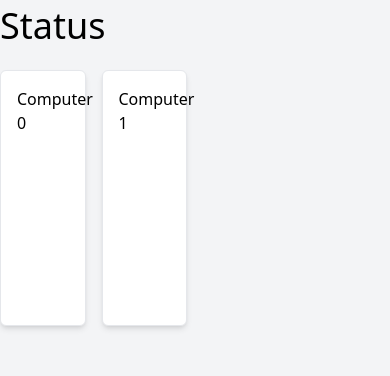
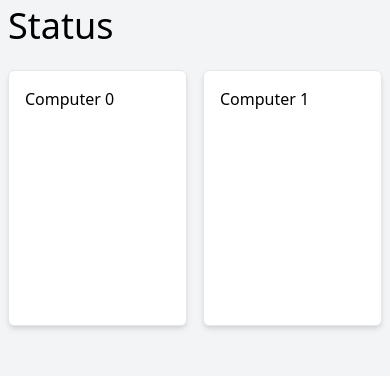
Before and after one commit to remove158/remove158, a Next.js app: page / in a window 390 px wide. Shown: the part 558-934 px from the top of the page. Built offline with nearby package versions, Linux system fonts and the light colour scheme; no server answers; the database is empty.

Commit message:
add: animation

```diff
--- a/src/components/Comment.tsx
+++ b/src/components/Comment.tsx
@@ -21,7 +21,7 @@ const Comment: React.FC<Props> = ({
 }) => {
 	const postTime = moment(timestamp.seconds * 1000);
 	return (
-		<div className=" bg-white border shadow-md shadow-gray-200 rounded-md my-4 p-8 flex items-center">
+		<div className=" bg-white border shadow-md shadow-gray-200 rounded-md my-4 p-8 flex items-center hover:scale-105 transition-all">
 			<img src={photoURL} className="w-16 h-16 rounded-full" />
 			<div className="flex flex-col ml-8">
 				<span className="text-2xl font-bold">{displayName}</span>
--- a/src/components/ComputerSpec.tsx
+++ b/src/components/ComputerSpec.tsx
@@ -12,7 +12,7 @@ interface Props {
 //-------------------------------------------------------------------------//
 const ComputerSpec: React.FC<Props> = (props) => {
 	return (
-		<div className="bg-white rounded-md h-64 border shadow-md p-4">
+		<div className="bg-white rounded-md h-64 border shadow-md p-4 hover:scale-105 transition-all">
 			Computer {props.spec}
 		</div>
 	);
--- a/src/components/Container.tsx
+++ b/src/components/Container.tsx
@@ -11,7 +11,9 @@ interface Props {}
 const Container: React.FC<Props> = (props) => {
 	return (
 		<div className="bg-gray-100 flex-1">
-			<div className="mx-auto max-w-7xl h-full">{props.children}</div>
+			<div className="mx-auto max-w-7xl h-full px-2 sm:px-6 lg:px-8">
+				{props.children}
+			</div>
 		</div>
 	);
 };
--- a/src/components/HeroSection.tsx
+++ b/src/components/HeroSection.tsx
@@ -19,13 +19,13 @@ const HeroSection: React.FC<Props> = (props) => {
 					<span className="">Music bot</span>
 				</div>
 				<Link href="https://discord.com/api/oauth2/authorize?client_id=805856620026265610&permissions=8&scope=applications.commands%20bot">
-					<a className="mt-8 bg-gray-800 rounded-xl py-2  px-4 w-fit hover:bg-gray-600 hover:text-gray-300 text-white block">
+					<a className="mt-8 bg-gray-800 rounded-xl py-2  px-4 w-fit hover:bg-gray-600 hover:text-gray-300 text-white block hover:scale-105 transition-all">
 						Invite
 					</a>
 				</Link>
 			</div>
 			<span className="text-4xl mb-6">Status</span>
-			<div className="h-1/2 grid grid-cols-4 gap-4">
+			<div className="h-1/2 grid grid-cols-2 md:grid-cols-4 gap-4">
 				{new Array(2).fill(0).map((spec, idx) => (
 					<ComputerSpec spec={idx} />
 				))}
```
